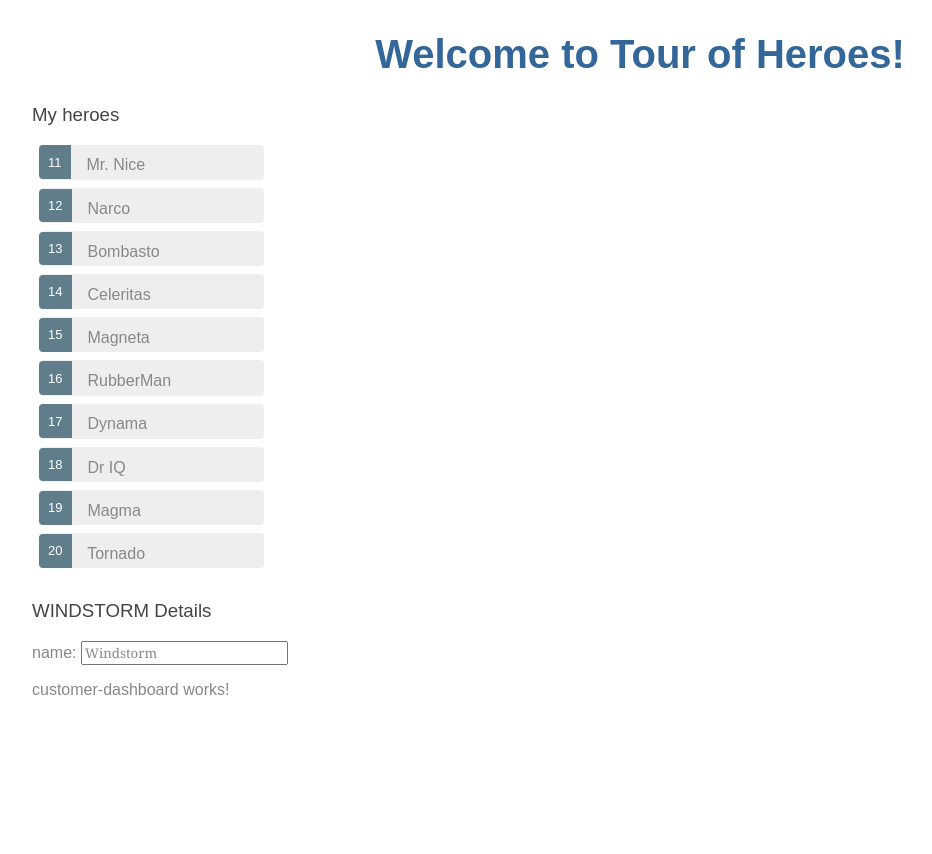
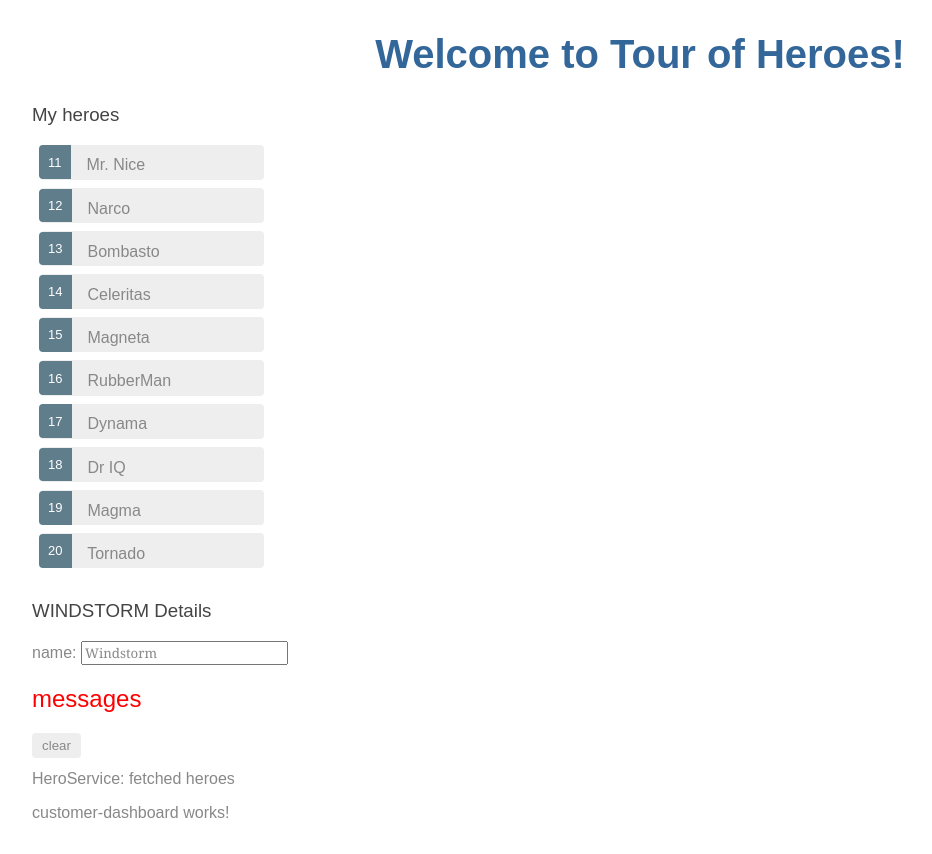
Before and after one commit to WLyKan/practice_Ng, an Angular app: page / in a window 1280 px wide. Shown: the whole page, without its empty margins (0-932 px from the left). Before the commit the page ends 800 px from the top, so only its background shows below. Built offline with nearby package versions, Linux system fonts and the light colour scheme.

Commit message:
feat: add message service&component

```diff
--- a/src/app/app.component.html
+++ b/src/app/app.component.html
@@ -5,6 +5,7 @@
   </h1>
 </div>
 <app-heroes></app-heroes>
+<app-message></app-message>
+<app-customer-dashboard></app-customer-dashboard>
 
-<app-customer-dashboard></app-customer-dashboard>
 <router-outlet></router-outlet>
--- a/src/app/app.module.ts
+++ b/src/app/app.module.ts
@@ -5,16 +5,17 @@ import { FormsModule } from '@angular/forms'; // 引入ngModel
 
 import { AppRoutingModule } from './app-routing.module';
 import { AppComponent } from './app.component';
-
 import { CustomerDashboardModule } from './customer-dashboard/customer-dashboard.module';
 import { HeroesComponent } from './heroes/heroes.component';
 import { HeroDetailComponent } from './hero-detail/hero-detail.component';
+import { MessageComponent } from './message/message.component';
 
 @NgModule({
   declarations: [ // 声明组件
     AppComponent,
     HeroesComponent,
-    HeroDetailComponent
+    HeroDetailComponent,
+    MessageComponent
   ],
   imports: [ // 引入全局模块
     BrowserModule,
--- a/src/app/hero.service.ts
+++ b/src/app/hero.service.ts
@@ -1,19 +1,25 @@
 import { Injectable } from '@angular/core';
+
 import { Observable, of } from 'rxjs';
+
 import { Hero } from './hero';
 import { HEROES } from './mock-heroes';
+import { MessageService } from './message.service';
+// 这是一个典型的“服务中的服务”场景,
+// MessageService 注入到了 HeroService 中，而 HeroService 又被注入到了 HeroesComponent 中
 
 @Injectable({
     providedIn: 'root'
 })
 export class HeroService {
 
-    constructor() { }
+    constructor(private messageService: MessageService) { }
 
     // getHeroes(): Hero[] {
     //     return HEROES;
     // }
     getHeroes(): Observable<Hero[]> {
+        this.messageService.add('HeroService: fetched heroes');
         return of(HEROES); // 返回一个 Observable<Hero[]>，它会发出单个值，这个值就是这些模拟英雄的数组
     }
 }
--- a/src/app/heroes/heroes.component.ts
+++ b/src/app/heroes/heroes.component.ts
@@ -17,12 +17,14 @@ export class HeroesComponent implements OnInit {
     // };
     // heroes = HEROES;
     heroes: Hero[];
+
     selectedHero: Hero = {
         id: 1,
         name: 'Windstorm'
     };
 
-    constructor(private heroService: HeroService) { // 让构造函数保持简单，只做初始化操作，比如把构造函数的参数赋值给属性。
+    // 让构造函数保持简单，只做初始化操作，比如把构造函数的参数赋值给属性。数据访问逻辑交给service
+    constructor(private heroService: HeroService) {
     }
 
     ngOnInit() {
--- /dev/null
+++ b/src/app/message.service.ts
@@ -0,0 +1,18 @@
+import { Injectable } from '@angular/core';
+
+@Injectable({
+    providedIn: 'root'
+})
+export class MessageService {
+    messages: string[] = [];
+
+    constructor() { }
+
+    add(message: string) {
+        this.messages.push(message);
+    }
+
+    clear() {
+        this.messages = [];
+    }
+}
--- /dev/null
+++ b/src/app/message/message.component.html
@@ -0,0 +1,6 @@
+<div *ngIf="messageService.messages.length">
+    <h2>messages</h2>
+    <button class="clear"
+        (click)="messageService.clear()">clear</button>
+    <div *ngFor="let message of messageService.messages">{{message}}</div>
+</div>
--- /dev/null
+++ b/src/app/message/message.component.scss
@@ -0,0 +1,35 @@
+/* MessagesComponent's private CSS styles */
+h2 {
+    color: red;
+    font-family: Arial, Helvetica, sans-serif;
+    font-weight: lighter;
+  }
+  body {
+    margin: 2em;
+  }
+  body, input[text], button {
+    color: crimson;
+    font-family: Cambria, Georgia;
+  }
+
+  button.clear {
+    font-family: Arial;
+    background-color: #eee;
+    border: none;
+    padding: 5px 10px;
+    border-radius: 4px;
+    cursor: pointer;
+    cursor: hand;
+  }
+  button:hover {
+    background-color: #cfd8dc;
+  }
+  button:disabled {
+    background-color: #eee;
+    color: #aaa;
+    cursor: auto;
+  }
+  button.clear {
+    color: #888;
+    margin-bottom: 12px;
+  }
--- /dev/null
+++ b/src/app/message/message.component.ts
@@ -0,0 +1,18 @@
+import { Component, OnInit } from '@angular/core';
+import { MessageService } from '../message.service';
+
+@Component({
+  selector: 'app-message',
+  templateUrl: './message.component.html',
+  styleUrls: ['./message.component.scss']
+})
+export class MessageComponent implements OnInit {
+
+  constructor(public messageService: MessageService) { // messageService 属性必须是公共属性，因为你将会在模板中绑定到它
+
+  }
+
+  ngOnInit() {
+  }
+
+}
```
Also changed, not shown: 2 other files (tests, documents, lock files or other folders).
